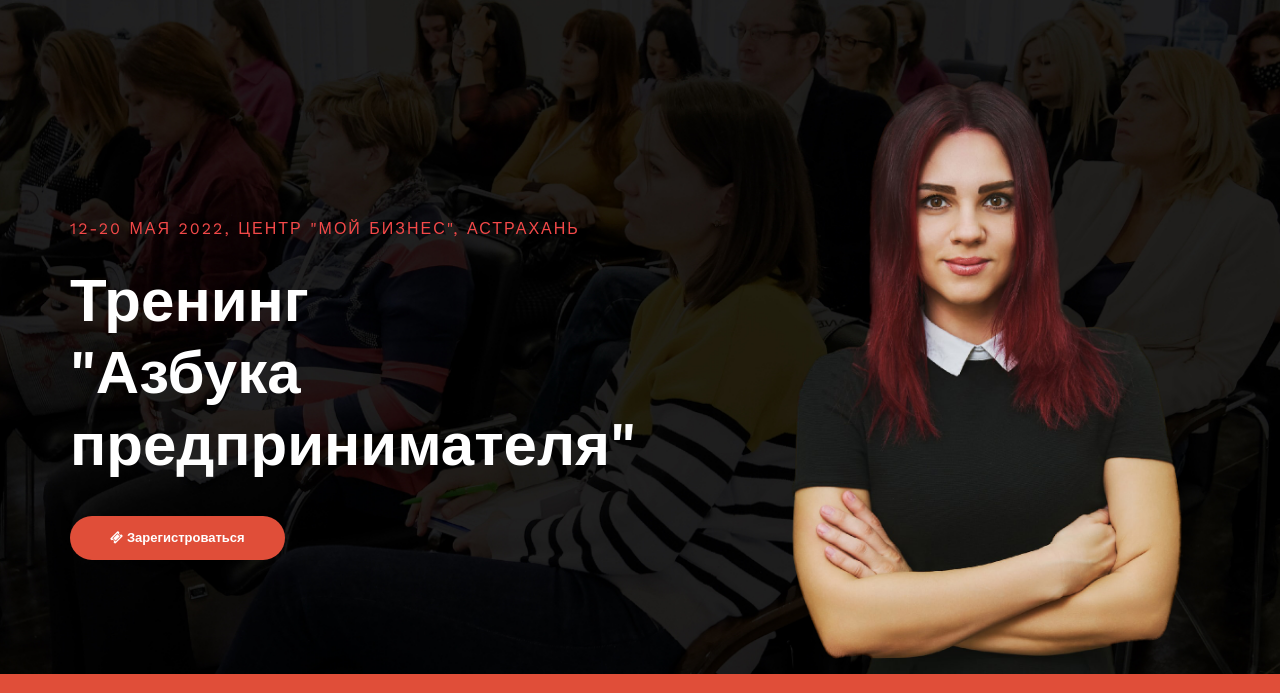
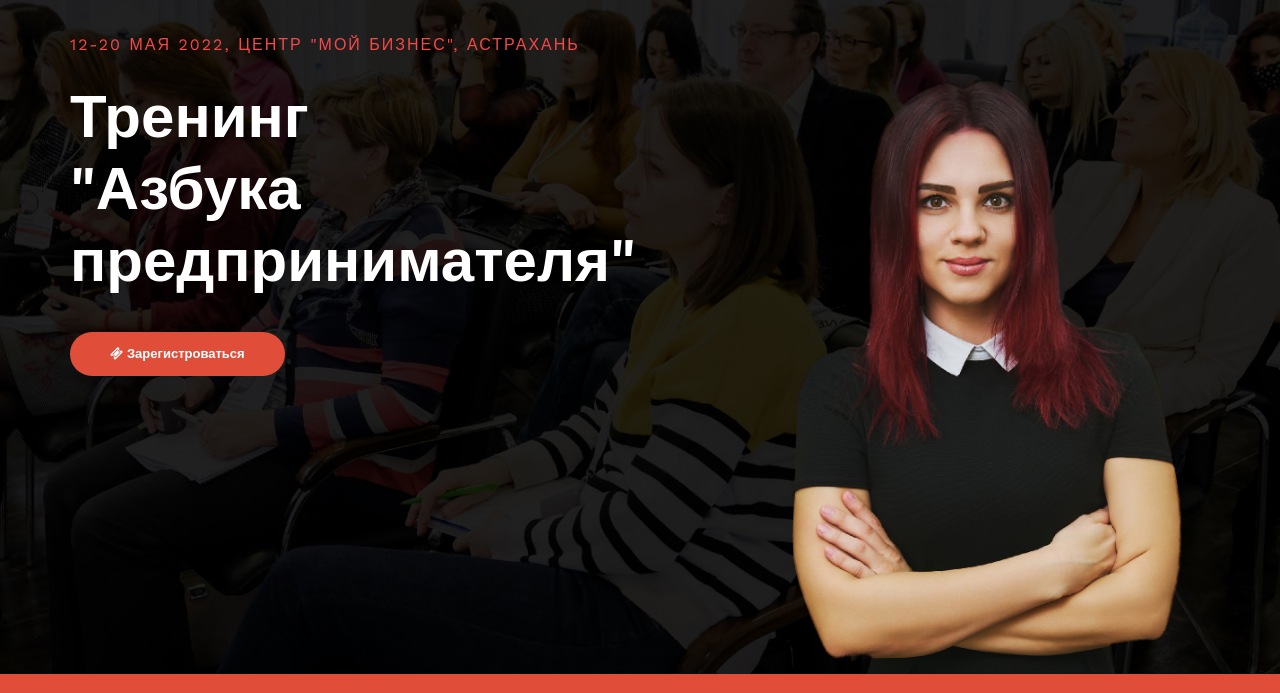
Before and after one commit to Armanitos94/azbuka2022-2, a plain HTML site: page index.html in a window 1280 px wide. Shown: the part 107-800 px from the top of the page. Drawn offline with nearby package versions, Linux system fonts and the light colour scheme.

Commit message:
Update style.css

```diff
--- a/css/style.css
+++ b/css/style.css
@@ -392,7 +392,7 @@ ol {
 }
 
 .hero-section .hero-text {
-	padding-top: 184px;
+	padding-top: 0px;
 }
 
 .hero-section .hero-text span {
```
